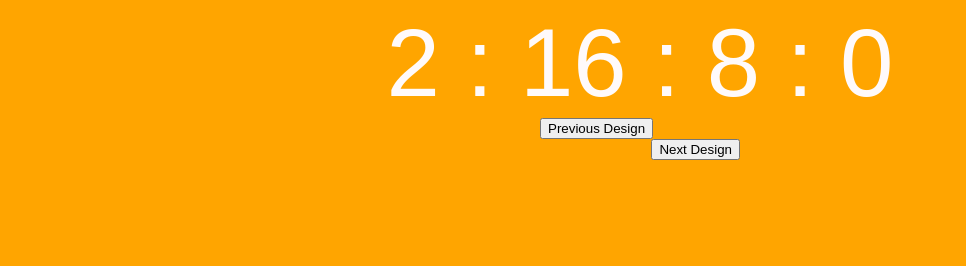
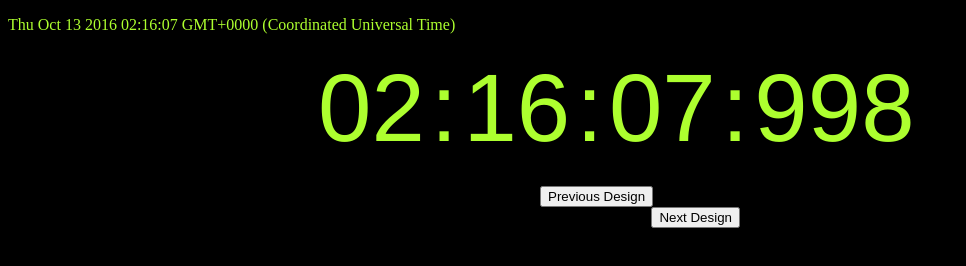
Before and after one commit to JamesScript7/clock-work, a plain HTML site: page index.html in a window 1280 px wide. Shown: the whole page, without its empty margins (0-966 px from the left). Drawn offline with Linux system fonts and the light colour scheme.

Commit message:
styling and conditions

```diff
--- a/clock.js
+++ b/clock.js
@@ -7,6 +7,7 @@ function timer() {
 	var minutes = document.getElementById("minutes");
 	var seconds = document.getElementById("seconds");
 	var milliseconds = document.getElementById("milliseconds");
+	var currentDate = document.getElementById("current-date");
 
 	var time = {
 		"hours": date.getHours(),
@@ -15,10 +16,20 @@ function timer() {
 		"milliseconds": date.getMilliseconds()
 	};
 
-	hours.innerHTML = time.hours
-	minutes.innerHTML = time.minutes
-	seconds.innerHTML = time.seconds
-	milliseconds.innerHTML = time.milliseconds
+	currentDate.innerHTML = date
 
-	setTimeout(timer, 1000);
+	hours.innerHTML = time.hours < 10 ? "0" + time.hours : time.hours
+	minutes.innerHTML = time.minutes < 10 ? "0" + time.minutes : time.minutes
+	seconds.innerHTML = time.seconds < 10 ? "0" + time.seconds : time.seconds
+
+	if (time.milliseconds < 10) {
+		milliseconds.innerHTML = "00" + time.milliseconds
+	} else if (time.milliseconds < 100) {
+		milliseconds.innerHTML = "0" + time.milliseconds
+	} else {
+		milliseconds.innerHTML = time.milliseconds
+	}
+
+
+	setTimeout(timer, 102);
 }
--- a/index.html
+++ b/index.html
@@ -8,6 +8,10 @@
 </head>
 <body>
 
+	<div class="full-date">
+		<p id="current-date"></p>
+	</div>
+
 	<div id="clock">
 		<span id="hours">hours</span>
 		<span>:</span>
@@ -17,9 +21,6 @@
 		<span>:</span>
 		<span id="milliseconds">milliseconds</span>
 	</div>
-
-	<div id="time_span"></div>
-
 
 	<div class="nav">
 		<button class="previous">Previous Design</button>
--- a/main.css
+++ b/main.css
@@ -1,18 +1,33 @@
 body {
-	background-color: orange;
+	background-color: black;
+}
+
+span {
+	/*border: solid black 1px;*/
+	float: left;
+	padding: 3px;
+}
+
+.full-date {
+	display: inline;
+	color: greenyellow;
 }
 
 #clock {
+	font-family: helvetica, sans-serif;
 	text-align: center;
-	font-family: sans-serif;
 	font-size: 6em;
-	color: snow;
+	width: 650px;
+	margin: auto;
+	color: greenyellow;
 }
 
 .nav {
+	clear: both;
+	overflow: auto;
 	width: 200px;
-	margin: 0 auto;
-	overflow: auto;
+	margin: auto;
+	padding: 20px;
 }
 
 .previous {
```
